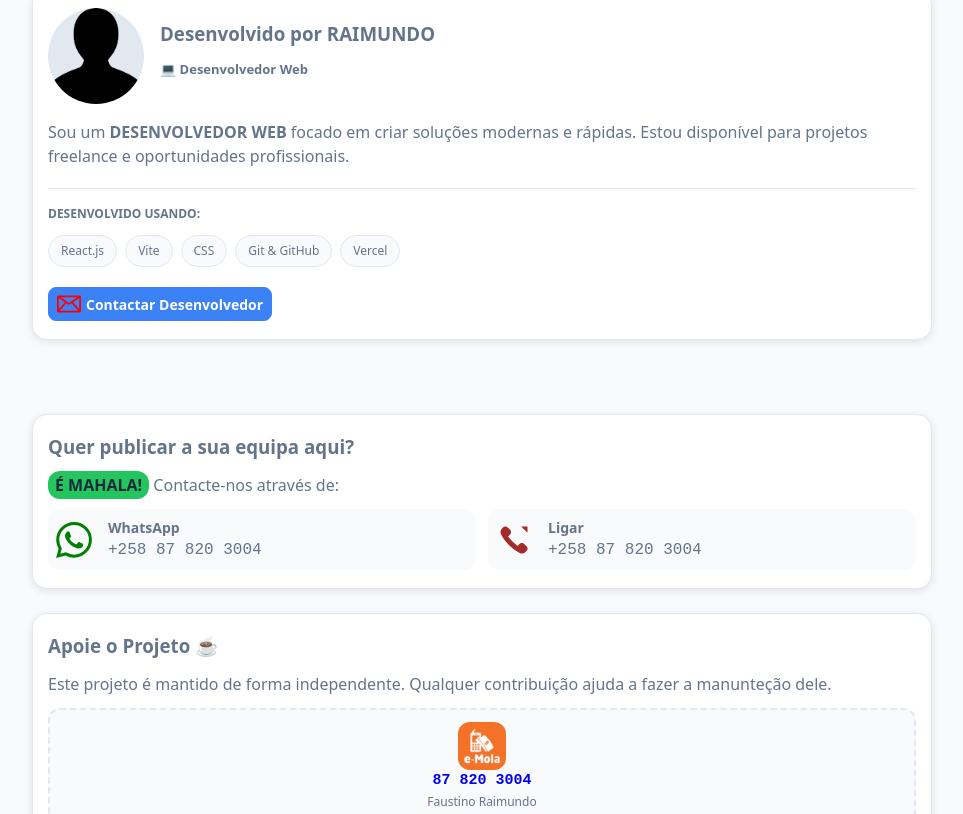
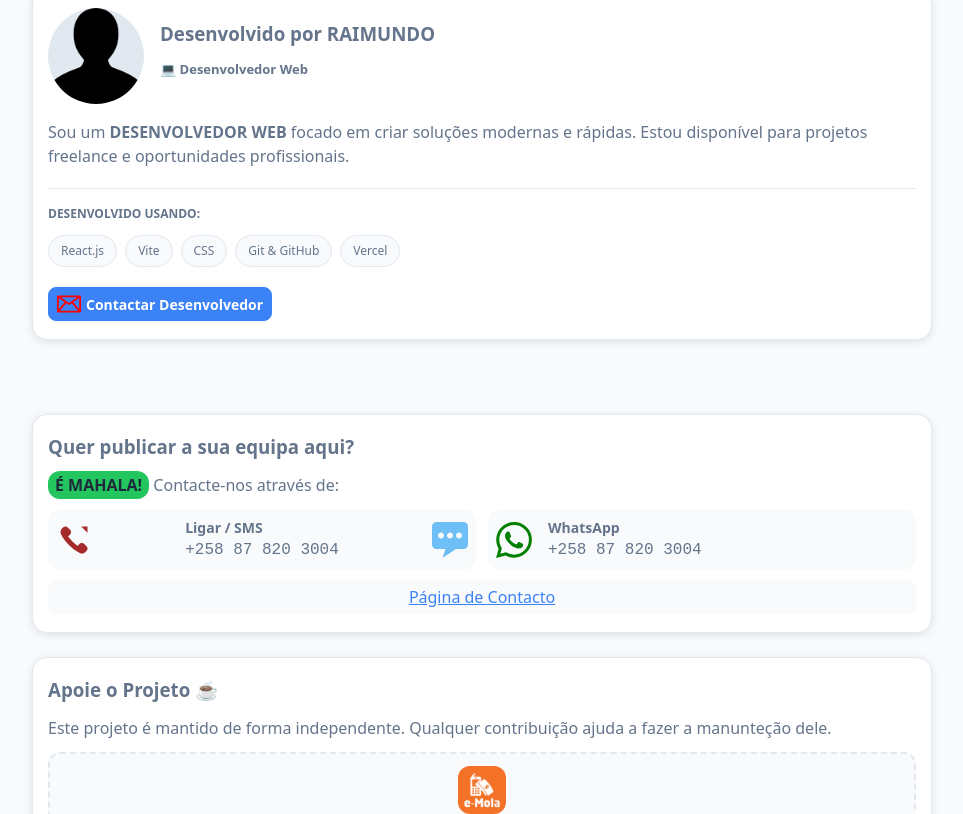
Before and after one commit to Raimundroid/maninguebola, a React (Vite) app: page /sobre in a window 1280 px wide. Shown: the part 390-1204 px from the top of the page, without its empty margins (158-1121 px from the left). Built offline with nearby package versions, Linux system fonts and the light colour scheme.

Commit message:
added an sms svg to ContactCard

```diff
--- a/src/components/atoms/ContactCard/ContactCard.css
+++ b/src/components/atoms/ContactCard/ContactCard.css
@@ -20,6 +20,8 @@
   border-radius: 15px;
   box-shadow: 0 2px 8px var(--shadow);
   border: 1px solid var(--border);
+
+  /* background-color: red; */
 }
 
 .contact-card-section-content h3 {
@@ -67,6 +69,10 @@
   width: 100%;
 }
 
+.double-items {
+  justify-content: space-between;
+}
+
 .contact-item:hover {
   transform: translateX(4px);
   background: #f1f5f9;
@@ -96,6 +102,11 @@
   fill: brown;
   stroke-width: 50px;
 }
+
+.contact-item .icon #sms {
+  fill: rgb(110, 191, 245);
+  stroke-width: 50px;
+}
 .contact-item div {
   display: flex;
   flex-direction: column;
@@ -110,3 +121,17 @@
   color: var(--text-light);
   font-size: 13px;
 }
+
+.link-to-contact-container {
+  margin-top: 10px;
+  padding: 5px;
+  display: flex;
+  justify-content: center;
+  align-items: center;
+  background: var(--bg);
+  border-radius: 8px;
+}
+.link-to-contact {
+  /* text-decoration: none; */
+  color: var(--text);
+}
--- a/src/components/atoms/ContactCard/ContactCard.jsx
+++ b/src/components/atoms/ContactCard/ContactCard.jsx
@@ -1,4 +1,5 @@
 import React from "react";
+import { Link } from "react-router-dom";
 import "./ContactCard.css";
 
 const ContactCard = () => {
@@ -11,8 +12,59 @@ const ContactCard = () => {
           <span className="free">É MAHALA!</span> Contacte-nos através de:
         </p>
         <div className="contact-methods">
-          {/* Method 1: WhatsApp (Most popular in MZ) */}
-          <a href="https://wa.me/258878203004" className="contact-item">
+          {/* Method 1: Phone (For non-techies) */}
+          <a
+            href="tel:+258878203004"
+            className="contact-item double-items"
+            target="_blank"
+            rel="noopener noreferrer"
+            aria-label="Abrir Telefone"
+          >
+            <span className="icon">
+              <svg
+                id="phone"
+                xmlns="http://www.w3.org/2000/svg"
+                width={36}
+                height={36}
+                viewBox="0 0 24 24"
+                fill="currentColor"
+              >
+                <g>
+                  <path d="M14.3308 15.9402L15.6608 14.6101C15.8655 14.403 16.1092 14.2384 16.3778 14.1262C16.6465 14.014 16.9347 13.9563 17.2258 13.9563C17.517 13.9563 17.8052 14.014 18.0739 14.1262C18.3425 14.2384 18.5862 14.403 18.7908 14.6101L20.3508 16.1702C20.5579 16.3748 20.7224 16.6183 20.8346 16.887C20.9468 17.1556 21.0046 17.444 21.0046 17.7351C21.0046 18.0263 20.9468 18.3146 20.8346 18.5833C20.7224 18.8519 20.5579 19.0954 20.3508 19.3L19.6408 20.02C19.1516 20.514 18.5189 20.841 17.8329 20.9541C17.1469 21.0672 16.4427 20.9609 15.8208 20.6501C10.4691 17.8952 6.11008 13.5396 3.35083 8.19019C3.03976 7.56761 2.93414 6.86242 3.04914 6.17603C3.16414 5.48963 3.49384 4.85731 3.99085 4.37012L4.70081 3.65015C5.11674 3.23673 5.67937 3.00464 6.26581 3.00464C6.85225 3.00464 7.41488 3.23673 7.83081 3.65015L9.40082 5.22021C9.81424 5.63615 10.0463 6.19871 10.0463 6.78516C10.0463 7.3716 9.81424 7.93416 9.40082 8.3501L8.0708 9.68018C8.95021 10.8697 9.91617 11.9926 10.9608 13.04C11.9994 14.0804 13.116 15.04 14.3008 15.9102L14.3308 15.9402Z"></path>
+                  <path d="M15.3398 8.66L20.9998 3"></path>
+                  <path d="M16.7598 3H20.9998V7.24"></path>
+                </g>
+              </svg>
+            </span>
+
+            <div>
+              <strong>Ligar / SMS</strong>
+              <span>+258 87 820 3004</span>
+            </div>
+            <span className="icon">
+              <svg
+                id="sms"
+                xmlns="http://www.w3.org/2000/svg"
+                width={36}
+                height={36}
+                viewBox="0 0 512 512"
+                fill="currentColor"
+              >
+                <g>
+                  <path d="M448,0H64C28.6,0,0,28.6,0,64v256c0,35.4,28.6,64,64,64h128l-42.7,128l192-128H448c35.4,0,64-28.6,64-64V64 C512,28.6,483.4,0,448,0z M128,234.7c-23.6,0-42.7-19.1-42.7-42.7s19.1-42.7,42.7-42.7s42.7,19.1,42.7,42.7S151.6,234.7,128,234.7z M256,234.7c-23.6,0-42.7-19.1-42.7-42.7s19.1-42.7,42.7-42.7s42.7,19.1,42.7,42.7S279.6,234.7,256,234.7z M384,234.7 c-23.6,0-42.7-19.1-42.7-42.7s19.1-42.7,42.7-42.7s42.7,19.1,42.7,42.7S407.6,234.7,384,234.7z"></path>
+                </g>
+              </svg>
+            </span>
+          </a>
+
+          {/* Method 2: WhatsApp (Most popular in MZ) */}
+          <a
+            href="https://wa.me/258878203004"
+            className="contact-item"
+            target="_blank"
+            rel="noopener noreferrer"
+            aria-label="Abrir WhatsApp"
+          >
             <span className="icon">
               <svg
                 id="whatsapp"
@@ -32,8 +84,10 @@ const ContactCard = () => {
             </div>
           </a>
 
-          {/* Method 2: Email (Professional) */}
-          {/* <a href="mailto:raimundroid@gmail.com" className="contact-item">
+          {/* Method 3: Email (Professional) */}
+          {/* <a href="mailto:raimundroid@gmail.com" className="contact-item" target="_blank"
+            rel="noopener noreferrer"
+            aria-label="Abrir Email">
               <span className="icon">
                 <svg
                   xmlns="http://www.w3.org/2000/svg"
@@ -51,30 +105,12 @@ const ContactCard = () => {
                 <span>raimundroid@gmail.com</span>
               </div>
             </a> */}
+        </div>
 
-          {/* Method 3: Phone (For non-techies) */}
-          <a href="tel:+258878203004" className="contact-item">
-            <span className="icon">
-              <svg
-                id="phone"
-                xmlns="http://www.w3.org/2000/svg"
-                width={36}
-                height={36}
-                viewBox="0 0 24 24"
-                fill="currentColor"
-              >
-                <g>
-                  <path d="M14.3308 15.9402L15.6608 14.6101C15.8655 14.403 16.1092 14.2384 16.3778 14.1262C16.6465 14.014 16.9347 13.9563 17.2258 13.9563C17.517 13.9563 17.8052 14.014 18.0739 14.1262C18.3425 14.2384 18.5862 14.403 18.7908 14.6101L20.3508 16.1702C20.5579 16.3748 20.7224 16.6183 20.8346 16.887C20.9468 17.1556 21.0046 17.444 21.0046 17.7351C21.0046 18.0263 20.9468 18.3146 20.8346 18.5833C20.7224 18.8519 20.5579 19.0954 20.3508 19.3L19.6408 20.02C19.1516 20.514 18.5189 20.841 17.8329 20.9541C17.1469 21.0672 16.4427 20.9609 15.8208 20.6501C10.4691 17.8952 6.11008 13.5396 3.35083 8.19019C3.03976 7.56761 2.93414 6.86242 3.04914 6.17603C3.16414 5.48963 3.49384 4.85731 3.99085 4.37012L4.70081 3.65015C5.11674 3.23673 5.67937 3.00464 6.26581 3.00464C6.85225 3.00464 7.41488 3.23673 7.83081 3.65015L9.40082 5.22021C9.81424 5.63615 10.0463 6.19871 10.0463 6.78516C10.0463 7.3716 9.81424 7.93416 9.40082 8.3501L8.0708 9.68018C8.95021 10.8697 9.91617 11.9926 10.9608 13.04C11.9994 14.0804 13.116 15.04 14.3008 15.9102L14.3308 15.9402Z"></path>
-                  <path d="M15.3398 8.66L20.9998 3"></path>
-                  <path d="M16.7598 3H20.9998V7.24"></path>
-                </g>
-              </svg>
-            </span>
-            <div>
-              <strong>Ligar</strong>
-              <span>+258 87 820 3004</span>
-            </div>
-          </a>
+        <div className="link-to-contact-container">
+          <Link className="link-to-contact" to="/sobre">
+            Página de Contacto
+          </Link>
         </div>
       </div>
     </section>
```
